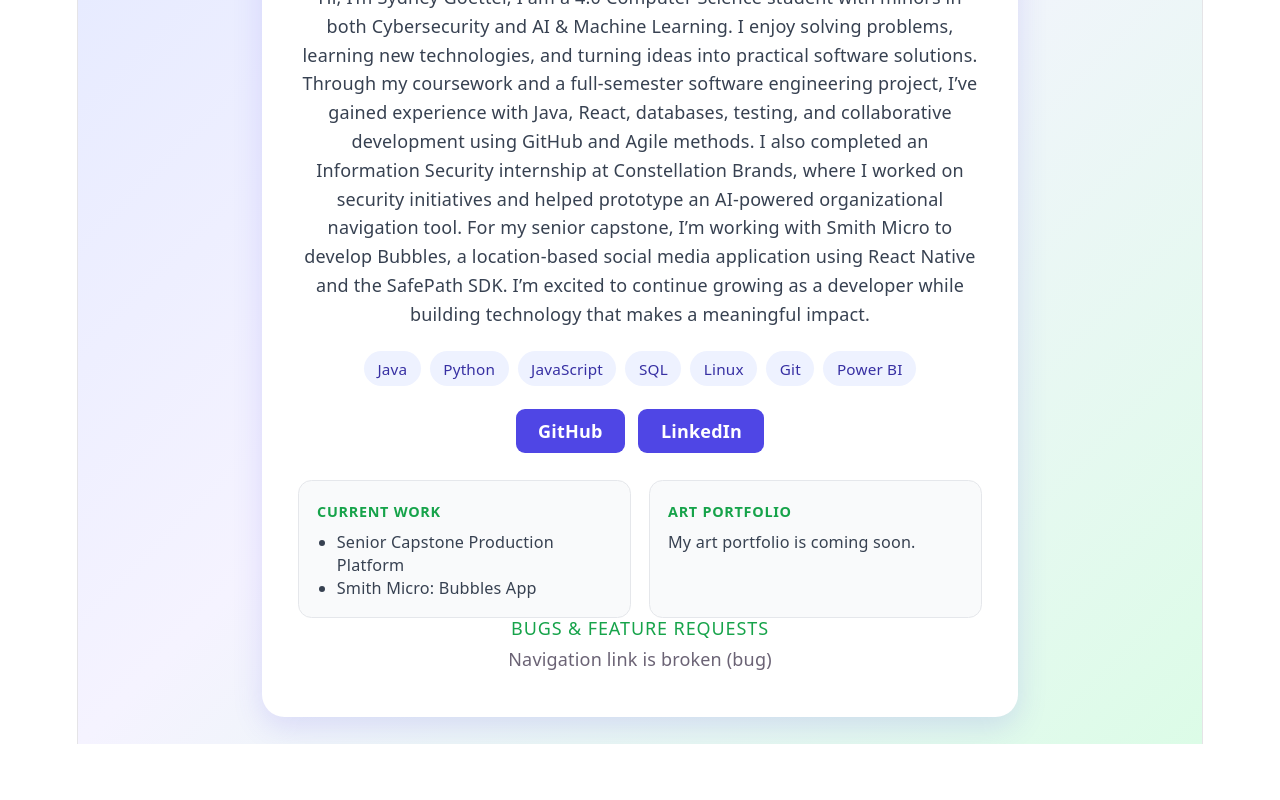
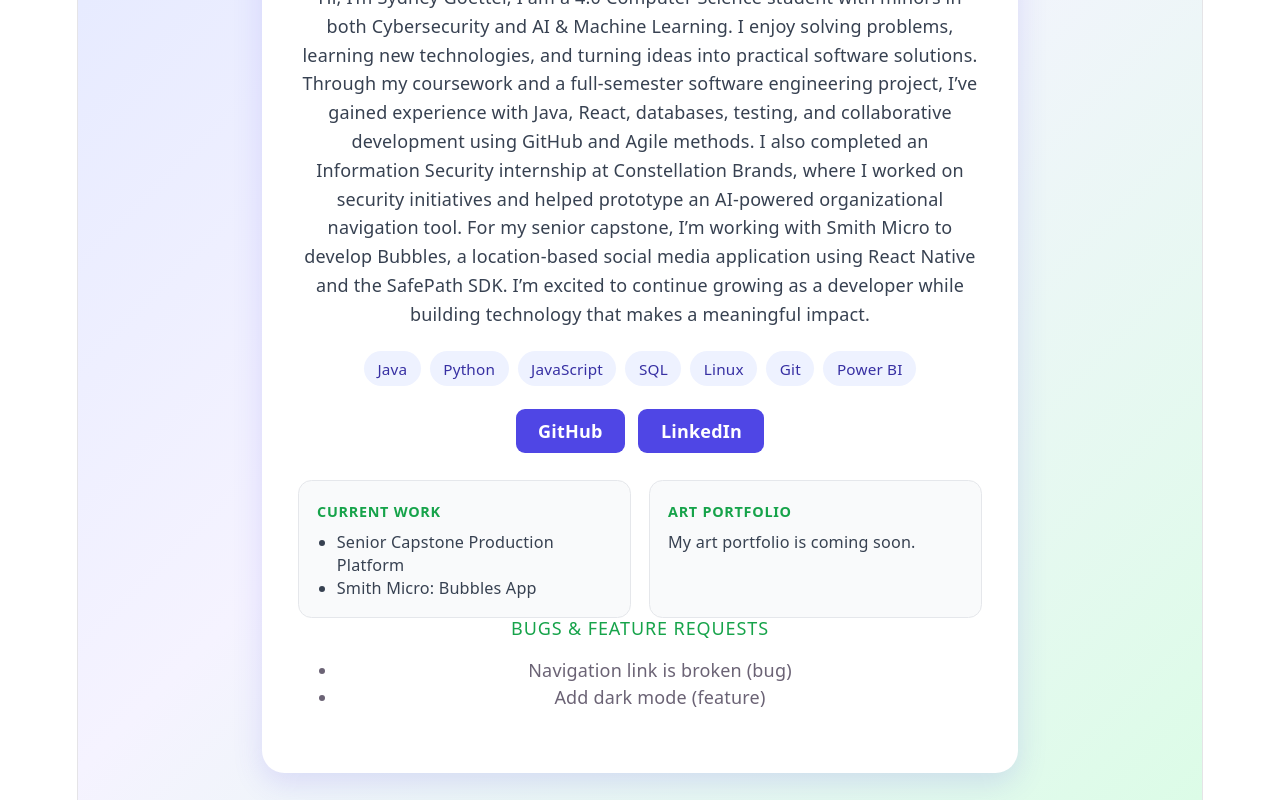
Before and after one commit to SydGrace06/my-platform, a React (Vite) app in the folder frontend/: page / in a window 1280 px wide. Shown: the part 380-1180 px from the top of the page. Before the commit the page ends 1124 px from the top, so only its background shows below. Built offline with nearby package versions, Linux system fonts and the light colour scheme.

Commit message:
Adding Report array

```diff
--- a/frontend/src/App.tsx
+++ b/frontend/src/App.tsx
@@ -60,6 +60,11 @@ function App() {
     kind: 'bug',
   };
 
+  const initialReports: Report[] = [
+    { id: '1', text: 'Navigation link is broken', kind: 'bug' },
+    { id: '2', text: 'Add dark mode', kind: 'feature' },
+  ]
+
   return (
     <main className="landing">
       <section className="card">
@@ -107,9 +112,13 @@ function App() {
         </div>
         <section className="report-board">
           <h2>Bugs & Feature Requests</h2>
-          <p>
-            {sampleReport.text} ({sampleReport.kind})
-          </p>
+          <ul>
+            {initialReports.map((report) => (
+              <li key={report.id}>
+                {report.text} ({report.kind})
+              </li>
+            ))}
+          </ul>
         </section>
       </section>
 
```
